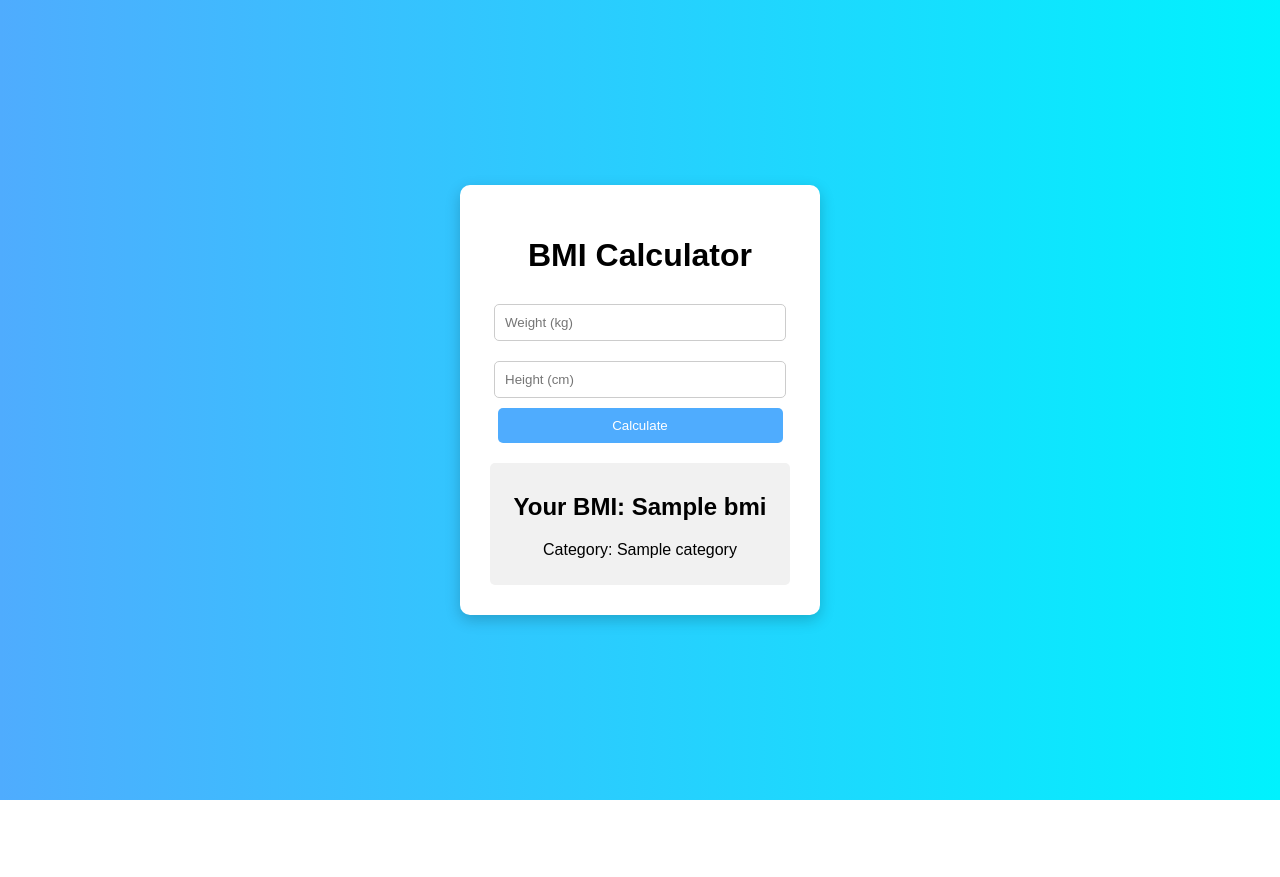
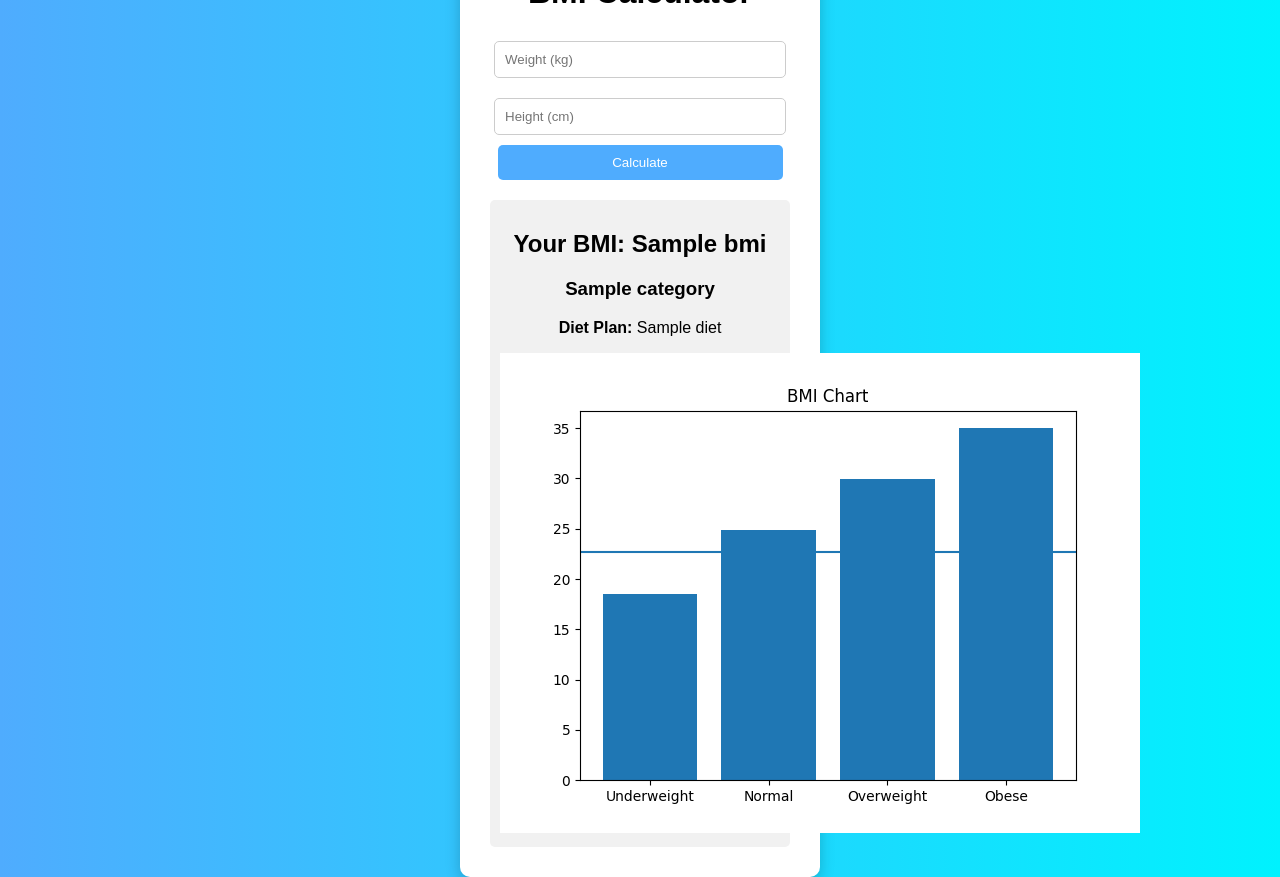
Before and after one commit to jayanth77777/py.project, a Flask app: template BMI app/templates/index.html in a window 1280 px wide. Before the commit the page ends 800 px from the top, so only its background shows below. Run offline with Flask 3, Linux system fonts and the light colour scheme; the template is opened without the code that fills it: most values are stand-ins (such as "Sample title", 1, 10 or a date in 2020).

Commit message:
BMI Calculator
The BMI Calculator Web Application is a simple and user-friendly web-based tool developed using the Flask framework in Python. The main objective of this project is to calculate the Body Mass Index (BMI) of a user based on their height and weight and provide a health category accordingly.

```diff
--- a/BMI app/app.py
+++ b/BMI app/app.py
@@ -1,4 +1,5 @@
 from flask import Flask, render_template, request
+import matplotlib.pyplot as plt
 
 app = Flask(__name__)
 
@@ -6,6 +7,7 @@ app = Flask(__name__)
 def home():
     bmi = None
     category = None
+    diet = None
 
     if request.method == 'POST':
         weight = float(request.form['weight'])
@@ -14,16 +16,32 @@ def home():
         height_m = height / 100
         bmi = round(weight / (height_m ** 2), 2)
 
+        # BMI Categories + Diet Plan
         if bmi < 18.5:
             category = "Underweight"
+            diet = "Eat more calories: milk, banana, rice, nuts. Avoid skipping meals."
         elif bmi < 25:
             category = "Normal"
+            diet = "Maintain balance: vegetables, fruits, proteins. Avoid junk food."
         elif bmi < 30:
             category = "Overweight"
+            diet = "Eat less sugar and oil. Prefer salads, fruits. Avoid fried food."
         else:
             category = "Obese"
+            diet = "Strict diet: vegetables, boiled food. Avoid junk, sugar, fast food."
 
-    return render_template('index.html', bmi=bmi, category=category)
+        # Chart
+        labels = ['Underweight', 'Normal', 'Overweight', 'Obese']
+        values = [18.5, 24.9, 29.9, 35]
+
+        plt.figure()
+        plt.bar(labels, values)
+        plt.axhline(y=bmi)
+        plt.title("BMI Chart")
+        plt.savefig('static/bmi_chart.png')
+        plt.close()
+
+    return render_template('index.html', bmi=bmi, category=category, diet=diet)
 
 if __name__ == '__main__':
     app.run(debug=True)
--- a/BMI app/templates/index.html
+++ b/BMI app/templates/index.html
@@ -2,6 +2,7 @@
 <html>
 <head>
     <title>BMI Calculator</title>
+    <meta name="viewport" content="width=device-width, initial-scale=1.0">
     <link rel="stylesheet" href="{{ url_for('static', filename='style.css') }}">
 </head>
 <body>
@@ -16,10 +17,14 @@
     </form>
 
     {% if bmi %}
-        <div class="result">
-            <h2>Your BMI: {{ bmi }}</h2>
-            <p>Category: {{ category }}</p>
-        </div>
+    <div class="result">
+        <h2>Your BMI: {{ bmi }}</h2>
+        <h3>{{ category }}</h3>
+
+        <p class="diet"><b>Diet Plan:</b> {{ diet }}</p>
+
+        <img src="{{ url_for('static', filename='bmi_chart.png') }}" class="chart">
+    </div>
     {% endif %}
 </div>
 
```
Also changed, not shown: BMI app/templates/static/style.css (added, +55 -0 lines), BMI app/templates/static/bmi_chart.png (added).
